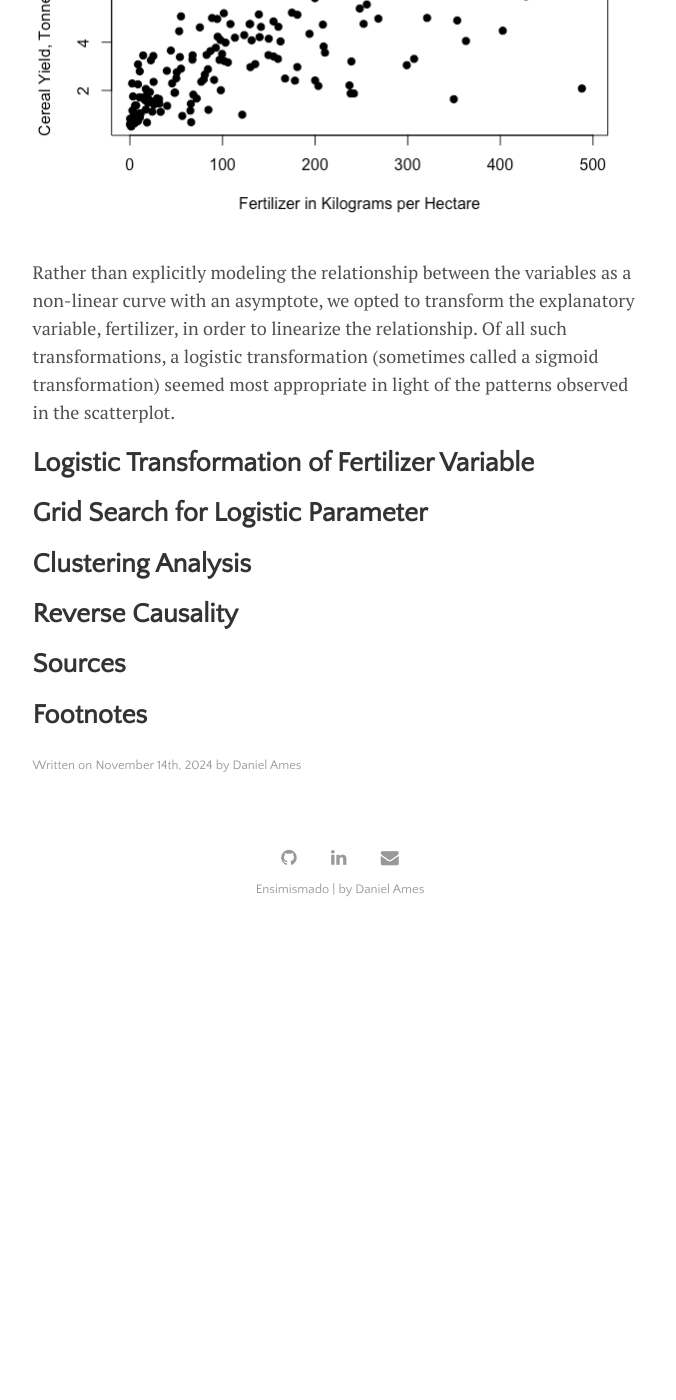
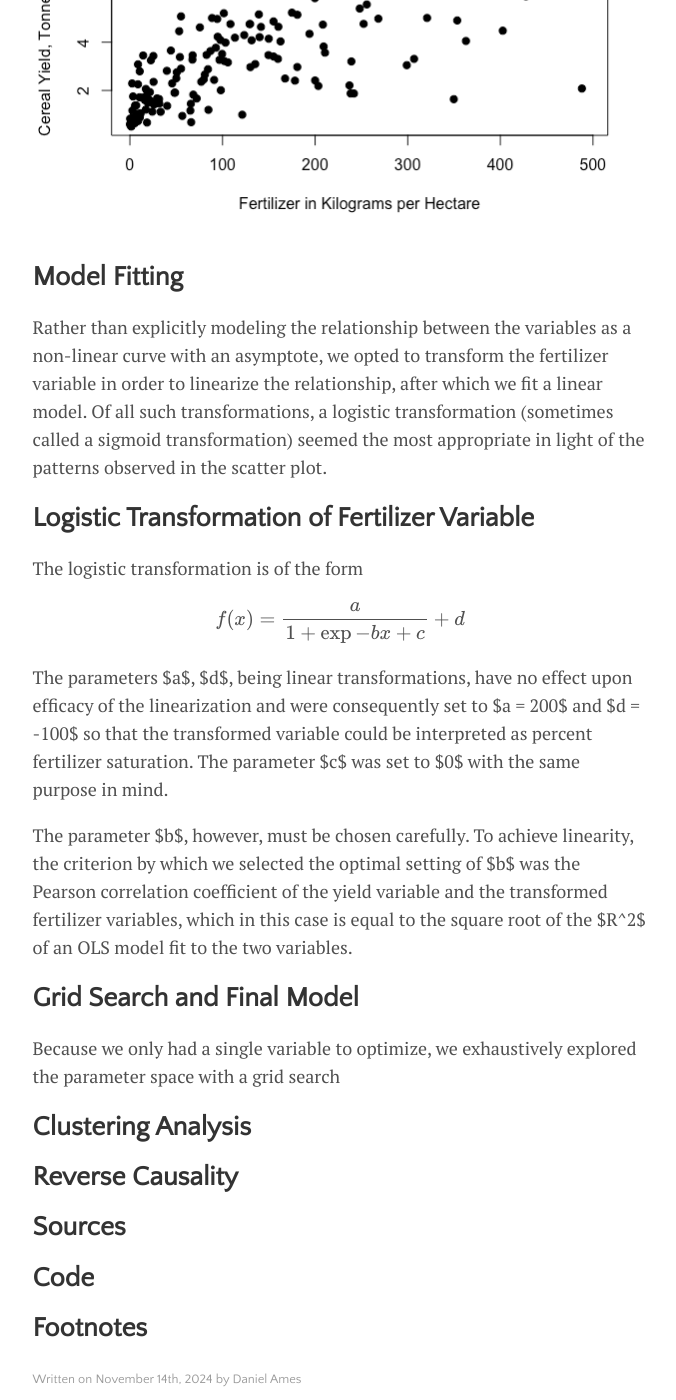
Before and after one commit to DanielAmes/DanielAmes.github.io, a Jekyll site: the page built from _posts/2024-11-14-grainyieldproject.md, in a window 1280 px wide and 1400 px high, scrolled down 2436 px. Shown: the whole window, without its empty margins (300-976 px from the left). Built offline with Jekyll 4.4.1, drawn with Linux system fonts in a browser that asks for light colours; formulas are drawn with MathJax 3; before the commit the page ends 3371 px from its top, so only the background shows below that; some of the changed text lies outside the part shown.

Commit message:
Various edits on Grain proj

```diff
--- a/_posts/2024-11-14-grainyieldproject.md
+++ b/_posts/2024-11-14-grainyieldproject.md
@@ -24,7 +24,7 @@ To simplify the analysis, we will restrict our attention to grain crops because
 
 The grain yield data comes from [Our World in Data](https://ourworldindata.org/crop-yields), and the fertilizer usage data comes from [The World Bank](https://data.worldbank.org/indicator/AG.CON.FERT.PT.ZS).
 
-We begin by considering the data for a single year single year, 2020, because that is the most recent year for which complete data is available. Later, we extend our analysis backwards in time.
+We begin by considering the data from 2019, because that is the most recent year for which complete data is available. Later, we extend our analysis backwards in time.
 
 ## Exploratory Visualization
 
@@ -40,11 +40,24 @@ The second pattern may be due to the fact that reaching the highest attainable y
 
 ![Figure 3]({{ site.baseurl }}/assets/img/FertilizerYieldScatter.png)
 
-Rather than explicitly modeling the relationship between the variables as a non-linear curve with an asymptote, we opted to transform the explanatory variable, fertilizer, in order to linearize the relationship. Of all such transformations, a logistic transformation (sometimes called a sigmoid transformation) seemed most appropriate in light of the patterns observed in the scatterplot.
+## Model Fitting
+
+Rather than explicitly modeling the relationship between the variables as a non-linear curve with an asymptote, we opted to transform the fertilizer variable in order to linearize the relationship, after which we fit a linear model. Of all such transformations, a logistic transformation (sometimes called a sigmoid transformation) seemed the most appropriate in light of the patterns observed in the scatter plot.
 
 ## Logistic Transformation of Fertilizer Variable
 
-## Grid Search for Logistic Parameter
+The logistic transformation is of the form
+
+$$
+f(x) = \frac{a}{1+\exp{-bx + c}} + d
+$$
+
+The parameters $a$, $d$, being linear transformations, have no effect upon efficacy of the linearization and were consequently set to $a = 200$ and $d = -100$ so that the transformed variable could be interpreted as percent fertilizer saturation. The parameter $c$ was set to $0$ with the same purpose in mind.
+
+The parameter $b$, however, must be chosen carefully. To achieve linearity, the criterion by which we selected the optimal setting of $b$ was the Pearson correlation coefficient of the yield variable and the transformed fertilizer variables, which in this case is equal to the square root of the $R^2$ of an OLS model fit to the two variables.
+
+## Grid Search and Final Model
+Because we only had a single variable to optimize, we exhaustively explored the parameter space with a grid search
 
 ## Clustering Analysis
 
@@ -52,4 +65,6 @@ Rather than explicitly modeling the relationship between the variables as a non-
 
 ## Sources
 
+## Code
+
 ## Footnotes
```
